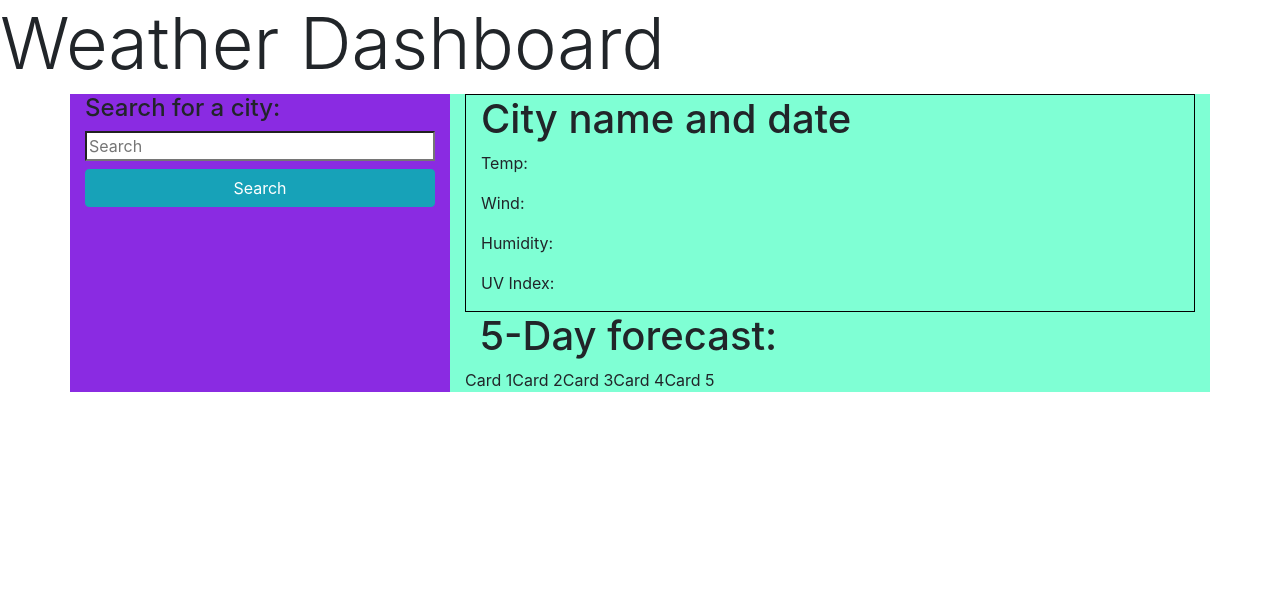
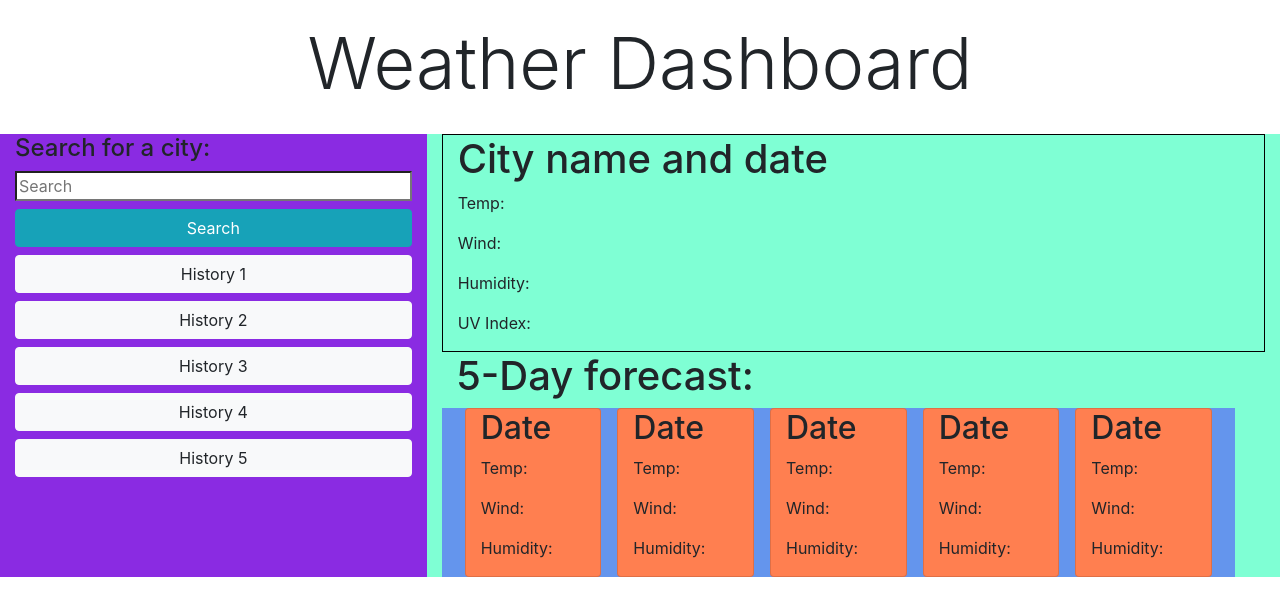
Before and after one commit to priscillaluong/w6-ss-api-weather, a plain HTML site: page index.html in a window 1280 px wide. Drawn offline with nearby package versions, Linux system fonts and the light colour scheme.

Commit message:
updated html and css

```diff
--- a/assets/style.css
+++ b/assets/style.css
@@ -1,3 +1,8 @@
+header {
+    text-align: center;
+    padding: 20px 0px;
+}
+
 #search {
     background-color: blueviolet;
 }
@@ -9,3 +14,11 @@
 #current-forecast {
     border: 1px solid black;
 }
+
+#card-section {
+    background-color: cornflowerblue;
+}
+
+.card {
+    background-color: coral;
+}
--- a/index.html
+++ b/index.html
@@ -29,7 +29,7 @@
       <input class="form-control mr-sm-2" type="search" placeholder="Search" aria-label="Search">
       <button class="btn btn-outline-success my-2 my-sm-0" type="submit">Search</button>
     </form> -->
-    <div class="container">
+    <div class="container-fluid">
       <div class="row">
         <section id="search" class="col-md-4 col-sm-12">
           <form id="search-form">
@@ -38,7 +38,11 @@
             <button class="btn btn-info btn-block my-2" type="submit">Search</button>
           </form>
           <div class="search-history">
-
+            <button class="btn btn-light btn-block my-2" type="button">History 1</button>
+            <button class="btn btn-light btn-block my-2" type="button">History 2</button>
+            <button class="btn btn-light btn-block my-2" type="button">History 3</button>
+            <button class="btn btn-light btn-block my-2" type="button">History 4</button>
+            <button class="btn btn-light btn-block my-2" type="button">History 5</button>
           </div>
         </section>
         <section id="forecast" class="col-md-8 col-sm-12">
@@ -51,20 +55,42 @@
           </div>
           <div id="future-forecast" class="col">
             <h1>5-Day forecast:</h1>
-            <div id="cards" class="row">
-              <div class="">Card 1</div>
-              <div class="">Card 2</div>
-              <div class="">Card 3</div>
-              <div class="">Card 4</div>
-              <div class="">Card 5</div>
+            <div id="card-section" class="row col-12">
+              <div class="card col mx-2">
+                <h2>Date</h2>
+                <p class="card-temp">Temp: </p>
+                <p class="card-wind">Wind: </p>
+                <p class="card-humidity">Humidity: </p>
+              </div>
+              <div class="card col mx-2">
+                <h2>Date</h2>
+                <p class="card-temp">Temp: </p>
+                <p class="card-wind">Wind: </p>
+                <p class="card-humidity">Humidity: </p>
+              </div>
+              <div class="card col mx-2">
+                <h2>Date</h2>
+                <p class="card-temp">Temp: </p>
+                <p class="card-wind">Wind: </p>
+                <p class="card-humidity">Humidity: </p>
+              </div>
+              <div class="card col mx-2">
+                <h2>Date</h2>
+                <p class="card-temp">Temp: </p>
+                <p class="card-wind">Wind: </p>
+                <p class="card-humidity">Humidity: </p>
+              </div>
+              <div class="card col mx-2">
+                <h2>Date</h2>
+                <p class="card-temp">Temp: </p>
+                <p class="card-wind">Wind: </p>
+                <p class="card-humidity">Humidity: </p>
+              </div>
             </div>
           </div>
         </section>
       </div>
     </div>
-
-
-
     <script src="https://cdnjs.cloudflare.com/ajax/libs/jquery/3.2.1/jquery.min.js"></script>
     <script type="text/javascript" src="https://cdnjs.cloudflare.com/ajax/libs/moment.js/2.27.0/moment.min.js"></script>
     <script src="https://cdnjs.cloudflare.com/ajax/libs/twitter-bootstrap/4.5.0/js/bootstrap.min.js"></script>
```
